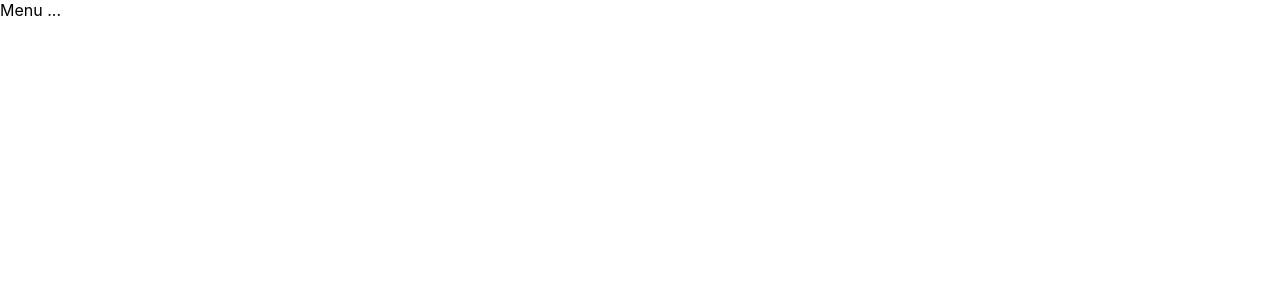
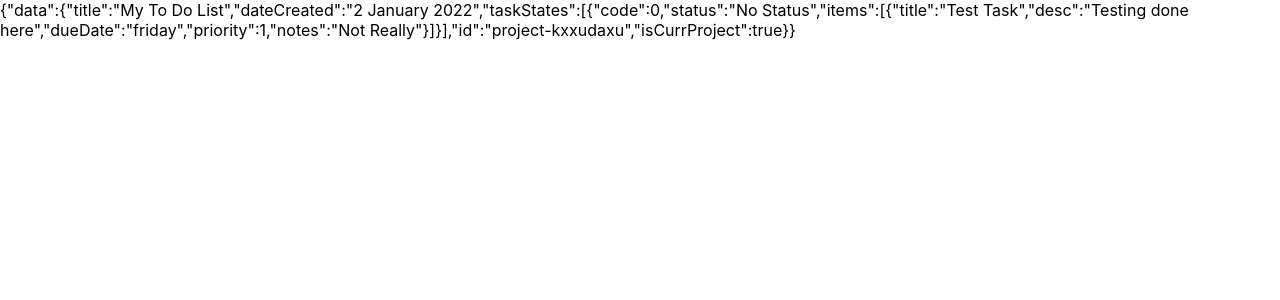
Before and after one commit to EpictetusZ1/todo-list, a React (Create React App) app: page / in a window 1280 px wide. Shown: the top 300 px of the page. Built offline with nearby package versions, Linux system fonts and the light colour scheme.

Commit message:
Update interface to props, add Project component

```diff
--- a/src/components/Main.tsx
+++ b/src/components/Main.tsx
@@ -1,37 +1,49 @@
 import React, {useEffect, useState} from "react";
 import uniqid from 'uniqid';
+import { ProjectInterface } from "./interfaces";
+import Project from "./Project";
 
 const Main = () => {
 
-    const [projects, setProjects] = useState<Array<Project>>([])
+    const [projects, setProjects] = useState<Array<ProjectInterface>>([])
 
-    const initState: Project = {
-        title: "My To Do List",
-        dateCreated: "2 January 2022",
-        items: [],
-        id: uniqid.time("project-"),
-        currProject: true
+    const initState: ProjectInterface = {
+        data: {
+            title: "My To Do List",
+            dateCreated: "2 January 2022",
+            taskStates: [
+                {
+                    code: 0,
+                    status: "No Status",
+                    items: [
+                        {
+                            title: "Test Task",
+                            desc: "Testing done here",
+                            dueDate: "friday",
+                            priority: 1,
+                            notes: "Not Really"
+                        }
+                    ]
+                }
+            ],
+            id: uniqid.time("project-"),
+            isCurrProject: true
+        }
     }
+
+    const [currProject, setCurrProject] = useState(initState)
 
     useEffect(() => {
         //TODO: Check for project in local storage here
-        setProjects([initState])
-        console.log(projects)
+        setProjects([initState]) // Adding default project
     }, [])
-
-    interface Project {
-        title: string,
-        dateCreated: string,
-        items: Array<object>,
-        id: string,
-        currProject: boolean
-    }
+    // TODO: Add map function to show projects in menu
 
     return (
        <div>
            <div>
-               Menu
-               ...
+               <Project data={currProject} />
+
            </div>
        </div>
    )
--- /dev/null
+++ b/src/components/Project.tsx
@@ -0,0 +1,14 @@
+import React from 'react';
+import {ProjectInterface} from "./interfaces";
+import uniqid from "uniqid";
+
+const Project = ({data}: {data: ProjectInterface}) => {
+    return (
+        <div>
+            {JSON.stringify(data)}
+
+        </div>
+    );
+}
+
+export default Project;
--- /dev/null
+++ b/src/components/interfaces.ts
@@ -0,0 +1,25 @@
+
+export interface ProjectInterface {
+    data: {
+        title: string,
+        dateCreated: string,
+        taskStates: Array<TaskState>,
+        id: string,
+        isCurrProject: boolean
+    }
+}
+
+export interface TaskState {
+    code: number,
+    status: string,
+    items: Array<Task>
+}
+
+export interface Task {
+    title: string,
+    desc: string,
+    dueDate: string,
+    priority: number,
+    notes?: string,
+    checklist?: Array<string>
+}
```
